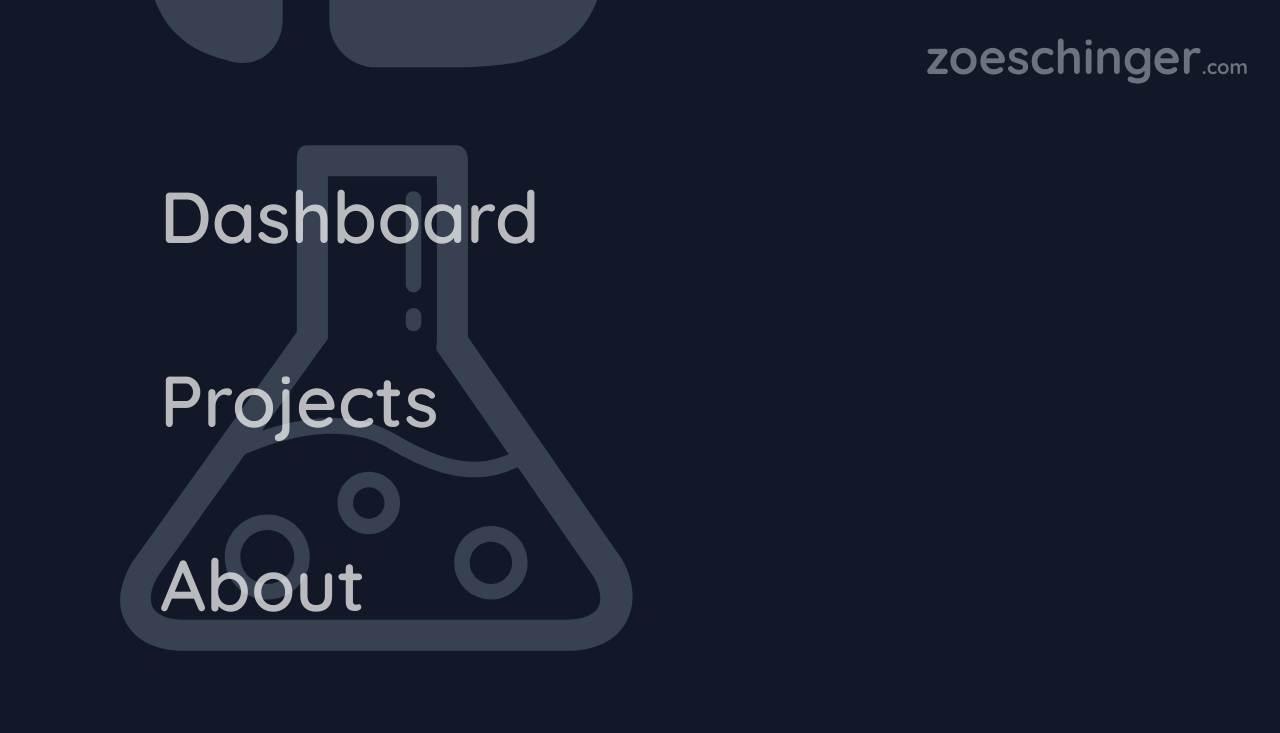
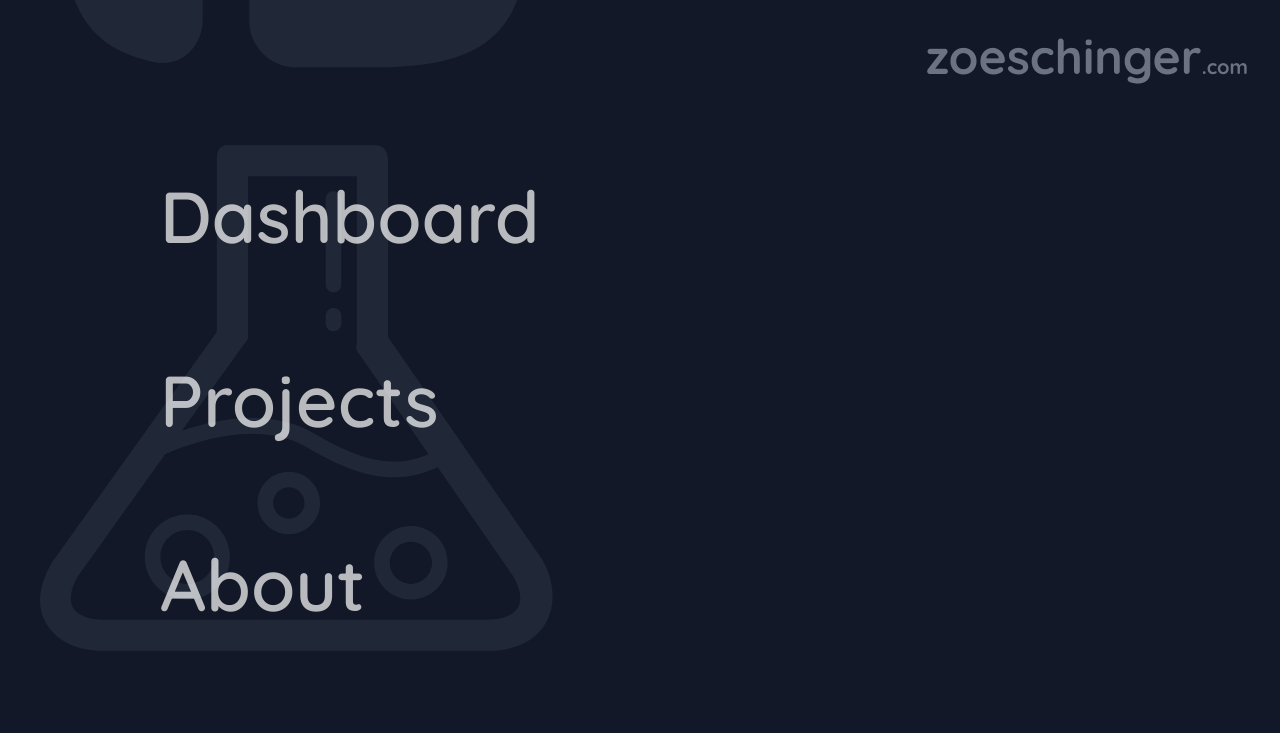
Before and after one commit to mzoesch/zoeschinger, a Next.js app: page / in a window 1280 px wide. Shown: the top 733 px of the page. Built offline with nearby package versions, Linux system fonts and the light colour scheme.

Commit message:
homepage patch

```diff
--- a/src/components/Home/index.tsx
+++ b/src/components/Home/index.tsx
@@ -25,12 +25,40 @@ const Home = () => {
     setTranslate(`0%${plus}`);
   };
 
+  const handleOne = () => {
+    setTranslate(`0%${mid}`);
+  };
+
+  const handleTwo = () => {
+    setTranslate(`0%${minus}`);
+  };
+
   return (
+    <>
       <div className={quicksand.className}>
         <div className={styles.overall}>
           <div className={styles.zoeschinger}>
             zoeschinger<span className={styles.com}>.com</span>
           </div>
+          <div className={styles.main}>
+            <div className={styles.menu}>
+              <div className={styles.menu_item} onMouseEnter={handleZero}>
+                <Link href='/dashboard' className={styles.link}>
+                  Dashboard
+                </Link>
+              </div>
+              <div className={styles.menu_item} onMouseEnter={handleOne}>
+                <Link href='/projects' className={styles.link}>
+                  Projects
+                </Link>
+              </div>
+              <div className={styles.menu_item} onMouseEnter={handleTwo}>
+                <Link href='/about' className={styles.link}>
+                  About
+                </Link>
+              </div>
+            </div>
+            <div className={styles.background_stuff_wrapper}>
               <div
                 className={styles.background_stuff}
                 style={{ translate }}
@@ -46,27 +74,11 @@ const Home = () => {
                   <AtEmailIcon className={styles.icon} />
                 </div>
               </div>
-        <div className={styles.main}>
-          <div className={styles.menu}>
-            <div className={styles.menu_item} onMouseEnter={handleZero}>
-              <Link href='/dashboard' className={styles.link}>
-                Dashboard
-              </Link>
-            </div>
-            <div className={styles.menu_item}>
-              <Link href='/projects' className={styles.link}>
-                Projects
-              </Link>
-            </div>
-            <div className={styles.menu_item}>
-              <Link href='/about' className={styles.link}>
-                About
-              </Link>
             </div>
           </div>
         </div>
       </div>
-    </div>
+    </>
   );
 };
 
--- a/src/styles/home/main.module.css
+++ b/src/styles/home/main.module.css
@@ -22,10 +22,6 @@
   padding-top: 2rem;
   padding-right: 2rem;
 
-  font-size: var(--text-5xl-font-size);
-  line-height: var(--text-5xl-line-height);
-  font-weight: bold;
-
   color: rgb(107 114 128 / 100);
   z-index: 2;
 }
@@ -40,11 +36,6 @@
   align-items: flex-start;
   flex-direction: column;
   justify-content: center;
-  margin-left: 10rem;
-
-  font-size: var(--text-7xl-font-size);
-  line-height: var(--text-7xl-line-height);
-  font-weight: 600;
 
   z-index: 3;
 }
@@ -73,6 +64,20 @@
   color: white;
 }
 
+.background_stuff_wrapper {
+  position: absolute;
+  overflow: hidden;
+
+  display: flex;
+  justify-content: flex-start;
+  align-items: center;
+
+  width: 100%;
+  height: 100%;
+
+  z-index: 1;
+}
+
 .background_stuff {
   position: absolute;
 
@@ -81,13 +86,12 @@
   justify-content: center;
   align-items: flex-start;
 
-  margin-left: 6rem;
+  margin-left: 1rem;
 
-  /* translate: 0%35%; */
-  /* background-color: red; */
+  z-index: 1;
 
-  overflow: hidden;
-  z-index: 1;
+  transition: all;
+  transition-duration: 700ms;
 }
 
 .icon {
--- a/src/styles/home/main.module.scss
+++ b/src/styles/home/main.module.scss
@@ -6,6 +6,69 @@ $hoverOne: 0;
 $hoverTwo: 0;
 
 @media all and (min-width: g.$mobile) {
+  .zoeschinger {
+    font-size: var(--text-2xl-font-size);
+    line-height: var(--text-2xl-line-height);
+    font-weight: bold;
+  }
+
+  .menu {
+    font-size: var(--text-5xl-font-size);
+    line-height: var(--text-5xl-line-height);
+    font-weight: 600;
+
+    margin-left: 2rem;
+  }
+
+  .menu:hover + .background_stuff_wrapper > .background_stuff {
+    opacity: 25%;
+    margin-left: 2rem;
+  }
+
+  .icon {
+    opacity: 40%;
+    height: 20rem;
+  }
+}
+
+@media all and (min-width: g.$sm) {
+  .zoeschinger {
+    font-size: var(--text-5xl-font-size);
+    line-height: var(--text-5xl-line-height);
+    font-weight: bold;
+  }
+
+  .menu {
+    font-size: var(--text-7xl-font-size);
+    line-height: var(--text-7xl-line-height);
+    font-weight: 600;
+
+    margin-left: 7rem;
+  }
+
+  .menu:hover + .background_stuff_wrapper > .background_stuff {
+    opacity: 25%;
+    margin-left: 5rem;
+  }
+
+  .icon {
+    height: 30rem;
+  }
+}
+
+@media all and (min-width: g.$lg) {
+  .menu {
+    margin-left: 10rem;
+  }
+
+  .menu:hover + .background_stuff_wrapper > .background_stuff {
+    opacity: 25%;
+    margin-left: 10rem;
+  }
+
+  .icon {
+    height: 35rem;
+  }
 }
 
 // Only for communicating with ts
```
Lines whose indentation alone changed are shown as unchanged.
